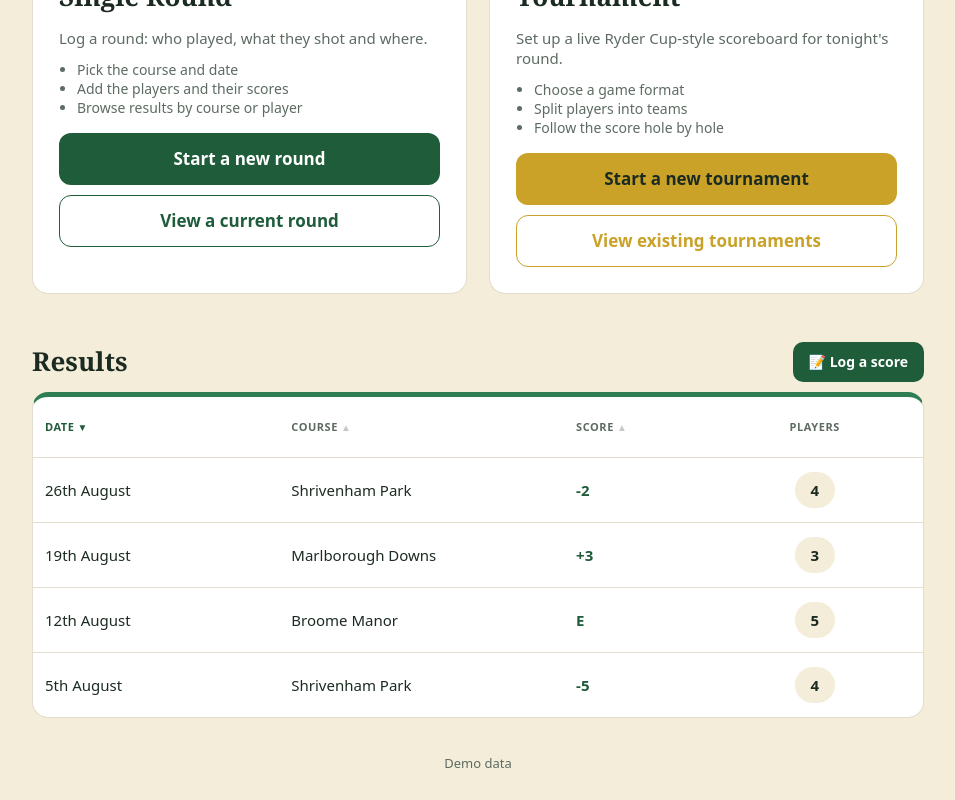
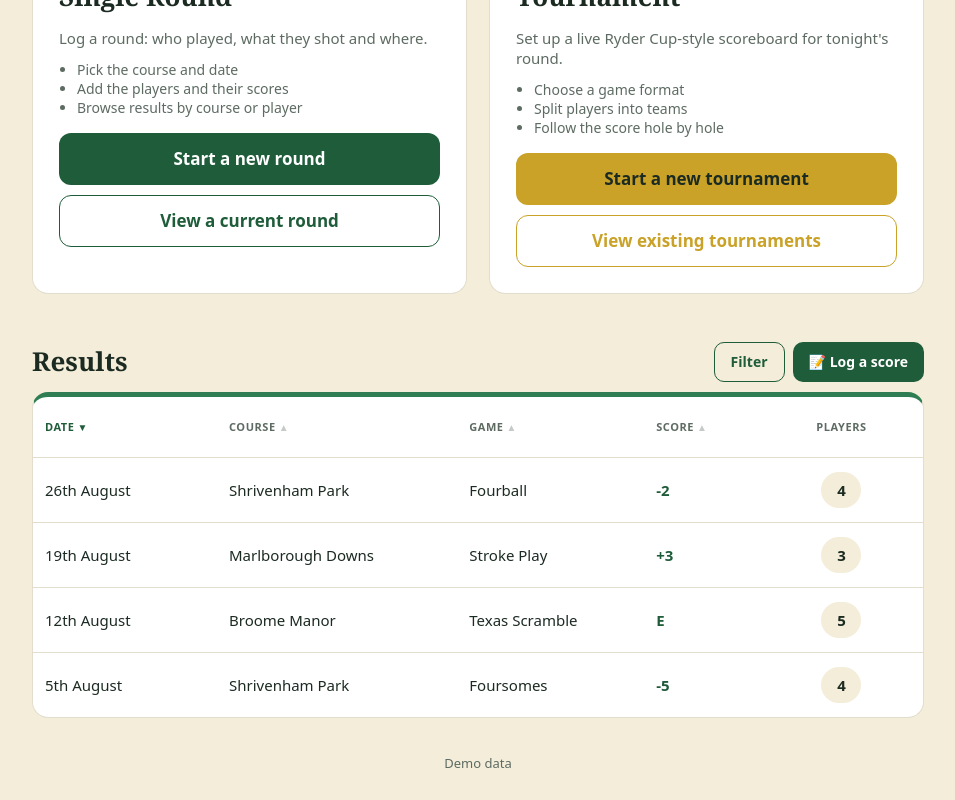
Before and after one commit to benwoolf18/FridayNightGolf, a Next.js app: page / in a window 1280 px wide. Shown: the part 337-1137 px from the top of the page, without its empty margins (162-1117 px from the left). Built offline with nearby package versions, Linux system fonts and the light colour scheme.

Commit message:
filtering the results

```diff
--- a/app/globals.css
+++ b/app/globals.css
@@ -79,11 +79,21 @@ th button:focus-visible{outline:2px solid var(--green2);outline-offset:2px}
 th[aria-sort="ascending"] button,th[aria-sort="descending"] button{color:var(--green)}
 .arrow{font-size:10px;opacity:.35}
 th[aria-sort="ascending"] .arrow,th[aria-sort="descending"] .arrow{opacity:1}
-col.d{width:27%}col.c{width:32%}col.s{width:16%}col.p{width:25%}
+col.d{width:20%}col.c{width:27%}col.g{width:21%}col.s{width:13%}col.p{width:19%}
 .score{font-weight:700;color:var(--green)}
 .players{position:relative;display:inline-flex;align-items:center;justify-content:center;min-width:40px;min-height:36px;padding:0 10px;border-radius:18px;background:var(--bg);font-weight:600;cursor:pointer}
 .tip{position:absolute;bottom:120%;right:0;background:var(--ink);color:var(--bg);padding:8px 12px;border-radius:8px;font-size:13px;font-weight:400;white-space:normal;width:max-content;max-width:190px;text-align:left;opacity:0;pointer-events:none;transition:opacity .15s;z-index:5}
 .players:hover .tip,.players.open .tip{opacity:1}
+.resultsbtns{display:flex;gap:8px;align-items:center}
+.filterbtn{font:600 14px system-ui,sans-serif;min-height:40px;padding:0 16px;border-radius:10px;background:transparent;color:var(--green);border:1.5px solid var(--green);cursor:pointer;white-space:nowrap}
+.filterpanel{background:var(--card);border:1px solid var(--line);border-radius:16px;padding:16px;margin-bottom:12px;display:flex;flex-direction:column;gap:12px}
+.filterpanel label{display:flex;flex-direction:column;gap:6px;font:14px system-ui,sans-serif;color:var(--muted);flex:1;min-width:0}
+.filterpanel select,.filterpanel input{font:16px system-ui,sans-serif;padding:10px 12px;border:1px solid var(--line);border-radius:10px;background:var(--bg);color:var(--ink);min-width:0;width:100%;box-sizing:border-box}
+.scorefilter{display:flex;gap:10px}
+.filterfoot{display:flex;align-items:center;justify-content:space-between;font:13px system-ui,sans-serif;color:var(--muted)}
+.filterfoot button{font:600 14px system-ui,sans-serif;min-height:40px;padding:0 16px;border-radius:10px;background:var(--ecru);color:var(--green);border:1.5px solid var(--green);cursor:pointer}
+.filterfoot button:disabled{opacity:.5;cursor:default}
+.noresults{text-align:center!important;color:var(--muted);padding:20px 12px}
 footer{text-align:center;color:var(--muted);font:13px system-ui,sans-serif;padding:0 20px 28px}
 @media (min-width:700px){
   header{padding:40px 20px 34px}h1{font-size:44px}.flag{font-size:38px}
--- a/app/page.js
+++ b/app/page.js
@@ -4,14 +4,15 @@ import { Fragment, useEffect, useRef, useState } from "react";
 
 // Demo data - will be replaced by real records later
 const GAMES = [
-  { id: 1, date: "2026-08-26", course: "Shrivenham Park", score: -2, players: ["Dave", "Nigel", "Darren", "Ben"] },
-  { id: 2, date: "2026-08-19", course: "Marlborough Downs", score: 3, players: ["Ben", "Lee", "Carl"] },
-  { id: 3, date: "2026-08-12", course: "Broome Manor", score: 0, players: ["Dave", "Ben", "Mike", "Nigel", "Lee"] },
-  { id: 4, date: "2026-08-05", course: "Shrivenham Park", score: -5, players: ["Darren", "Ben", "Carl", "Mike"] },
+  { id: 1, date: "2026-08-26", course: "Shrivenham Park", gameType: "Fourball", score: -2, players: ["Dave", "Nigel", "Darren", "Ben"] },
+  { id: 2, date: "2026-08-19", course: "Marlborough Downs", gameType: "Stroke Play", score: 3, players: ["Ben", "Lee", "Carl"] },
+  { id: 3, date: "2026-08-12", course: "Broome Manor", gameType: "Texas Scramble", score: 0, players: ["Dave", "Ben", "Mike", "Nigel", "Lee"] },
+  { id: 4, date: "2026-08-05", course: "Shrivenham Park", gameType: "Foursomes", score: -5, players: ["Darren", "Ben", "Carl", "Mike"] },
 ];
 
 const MONTHS = ["January","February","March","April","May","June","July","August","September","October","November","December"];
-const DEFAULT_DIR = { date: "desc", course: "asc", score: "asc" };
+const DEFAULT_DIR = { date: "desc", course: "asc", gameType: "asc", score: "asc" };
+const emptyFilters = { course: "", gameType: "", players: "", scoreMin: "", scoreMax: "" };
 
 function ordinal(n) {
   const s = ["th", "st", "nd", "rd"], v = n % 100;
@@ -336,6 +337,8 @@ function LiveRound({ roundId, onClose }) {
 export default function Home() {
   const [sort, setSort] = useState({ key: "date", dir: "desc" });
   const [openId, setOpenId] = useState(null);
+  const [filters, setFilters] = useState(emptyFilters);
+  const [filtersOpen, setFiltersOpen] = useState(false);
   const [menuOpen, setMenuOpen] = useState(false);
   const [modal, setModal] = useState(null); // "addPlayer" | "editPlayer" | "viewPlayers" | null
   const [form, setForm] = useState(emptyForm);
@@ -809,7 +812,30 @@ export default function Home() {
     }
   };
 
-  const rows = [...GAMES].sort((a, b) => {
+  const courseOptions = [...new Set(GAMES.map((g) => g.course))].sort((a, b) => a.localeCompare(b));
+  const gameTypeOptions = [...new Set(GAMES.map((g) => g.gameType))].sort((a, b) => a.localeCompare(b));
+  const playerCountOptions = [...new Set(GAMES.map((g) => g.players.length))].sort((a, b) => a - b);
+
+  const parseScore = (v) => (/^[+-]?\d+$/.test(v.trim()) ? Number(v.trim()) : null);
+  const minScore = parseScore(filters.scoreMin);
+  const maxScore = parseScore(filters.scoreMax);
+  const activeFilterCount =
+    (filters.course ? 1 : 0) +
+    (filters.gameType ? 1 : 0) +
+    (filters.players ? 1 : 0) +
+    (minScore !== null || maxScore !== null ? 1 : 0);
+
+  const filteredGames = GAMES.filter(
+    (g) =>
+      (!filters.course || g.course === filters.course) &&
+      (!filters.gameType || g.gameType === filters.gameType) &&
+      (!filters.players || g.players.length === Number(filters.players)) &&
+      (minScore === null || g.score >= minScore) &&
+      (maxScore === null || g.score <= maxScore)
+  );
+  const setFilter = (key) => (e) => setFilters((f) => ({ ...f, [key]: e.target.value }));
+
+  const rows = [...filteredGames].sort((a, b) => {
     const x = a[sort.key], y = b[sort.key];
     const r = typeof x === "string" ? x.localeCompare(y) : x - y;
     return sort.dir === "asc" ? r : -r;
@@ -896,24 +922,78 @@ export default function Home() {
       <section className="results">
         <div className="resultshead">
           <h2>Results</h2>
-          <button type="button" className="logscore" onClick={() => openModal("logScore")}>📝 Log a score</button>
+          <div className="resultsbtns">
+            <button
+              type="button"
+              className="filterbtn"
+              aria-expanded={filtersOpen}
+              onClick={() => setFiltersOpen((o) => !o)}
+            >
+              Filter{activeFilterCount ? ` (${activeFilterCount})` : ""}
+            </button>
+            <button type="button" className="logscore" onClick={() => openModal("logScore")}>📝 Log a score</button>
+          </div>
         </div>
+        {filtersOpen && (
+          <div className="filterpanel">
+            <label>
+              Course
+              <select value={filters.course} onChange={setFilter("course")}>
+                <option value="">All courses</option>
+                {courseOptions.map((c) => <option key={c} value={c}>{c}</option>)}
+              </select>
+            </label>
+            <label>
+              Game type
+              <select value={filters.gameType} onChange={setFilter("gameType")}>
+                <option value="">All game types</option>
+                {gameTypeOptions.map((g) => <option key={g} value={g}>{g}</option>)}
+              </select>
+            </label>
+            <label>
+              Number of players
+              <select value={filters.players} onChange={setFilter("players")}>
+                <option value="">Any number</option>
+                {playerCountOptions.map((n) => <option key={n} value={n}>{n}</option>)}
+              </select>
+            </label>
+            <div className="scorefilter">
+              <label>
+                Score from
+                <input type="text" inputMode="text" autoComplete="off" placeholder="e.g. -5" value={filters.scoreMin} onChange={setFilter("scoreMin")} />
+              </label>
+              <label>
+                Score to
+                <input type="text" inputMode="text" autoComplete="off" placeholder="e.g. 3" value={filters.scoreMax} onChange={setFilter("scoreMax")} />
+              </label>
+            </div>
+            <div className="filterfoot">
+              <span>Showing {rows.length} of {GAMES.length}</span>
+              <button type="button" onClick={() => setFilters(emptyFilters)} disabled={!activeFilterCount}>Clear filters</button>
+            </div>
+          </div>
+        )}
         <div className="tablewrap">
           <table>
-            <colgroup><col className="d" /><col className="c" /><col className="s" /><col className="p" /></colgroup>
+            <colgroup><col className="d" /><col className="c" /><col className="g" /><col className="s" /><col className="p" /></colgroup>
             <thead>
               <tr>
                 <Th k="date" label="Date" />
                 <Th k="course" label="Course" />
+                <Th k="gameType" label="Game" />
                 <Th k="score" label="Score" />
                 <th>Players</th>
               </tr>
             </thead>
             <tbody>
+              {rows.length === 0 && (
+                <tr><td colSpan={5} className="noresults">No results match these filters.</td></tr>
+              )}
               {rows.map((g) => (
                 <tr key={g.id}>
                   <td>{fmtDate(g.date)}</td>
                   <td>{g.course}</td>
+                  <td>{g.gameType}</td>
                   <td className="score">{fmtScore(g.score)}</td>
                   <td>
                     <span
```
